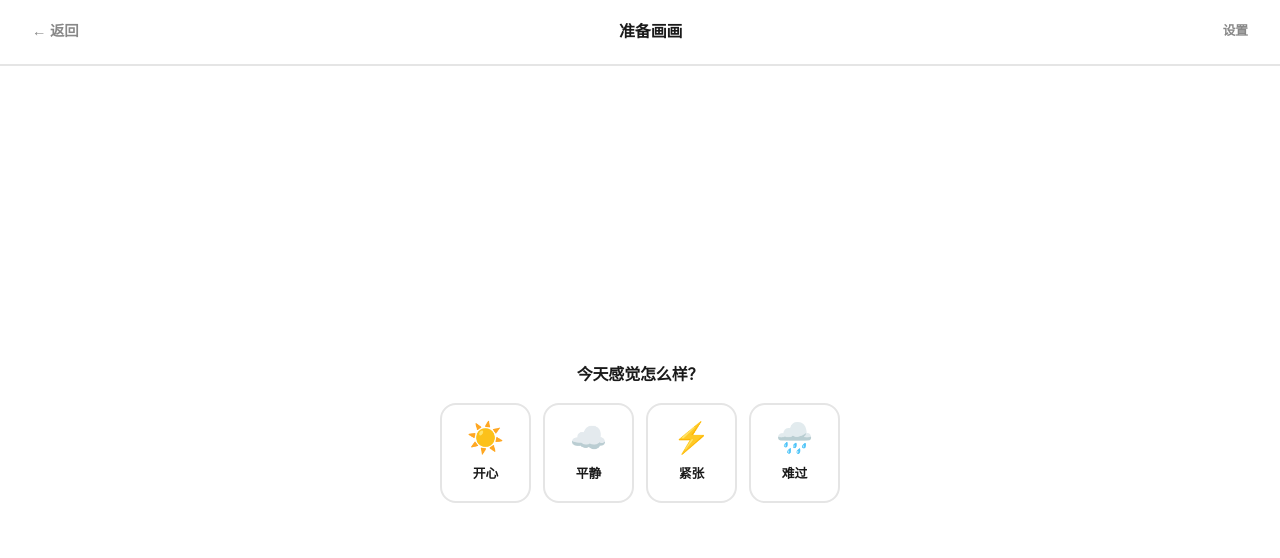
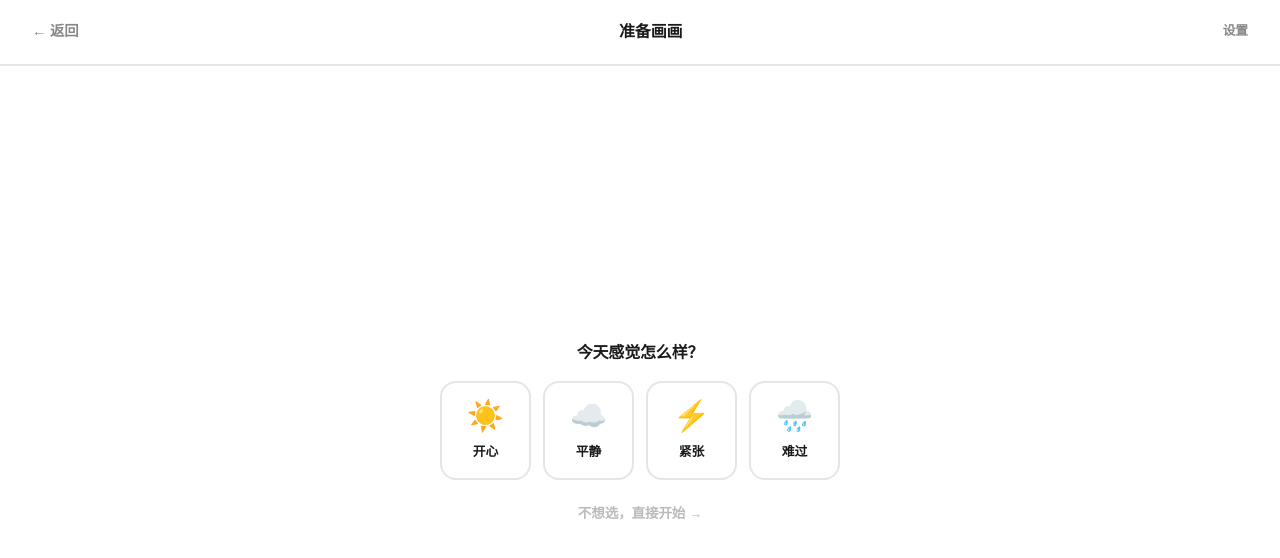
Before and after one commit to HarryChenCHY/star-bindpaint, a Next.js app: page /onboard in a window 1280 px wide. Both pictures are taken after a click on the button "跳过引导". Shown: the top 558 px of the page. Built offline with nearby package versions, Linux system fonts and the light colour scheme.

Commit message:
fix: onboard 情绪选择加跳过按钮，不强制必选
情绪前测页面增加"不想选，直接开始"按钮，
避免 ASD 儿童因不理解图标而卡住无法推进

```diff
--- a/src/app/onboard/page.tsx
+++ b/src/app/onboard/page.tsx
@@ -83,6 +83,13 @@ export default function OnboardPage() {
               onSelect={(e: Emotion) => { setEmotion(e); setTimeout(() => setStep('energy'), 400); }}
               label="今天感觉怎么样？"
             />
+            <button
+              onClick={() => setStep('energy')}
+              className="mt-6 mx-auto block"
+              style={{ color: '#BBB', fontWeight: 600, fontSize: '0.85rem' }}
+            >
+              不想选，直接开始 →
+            </button>
           </motion.div>
         )}
 
```
